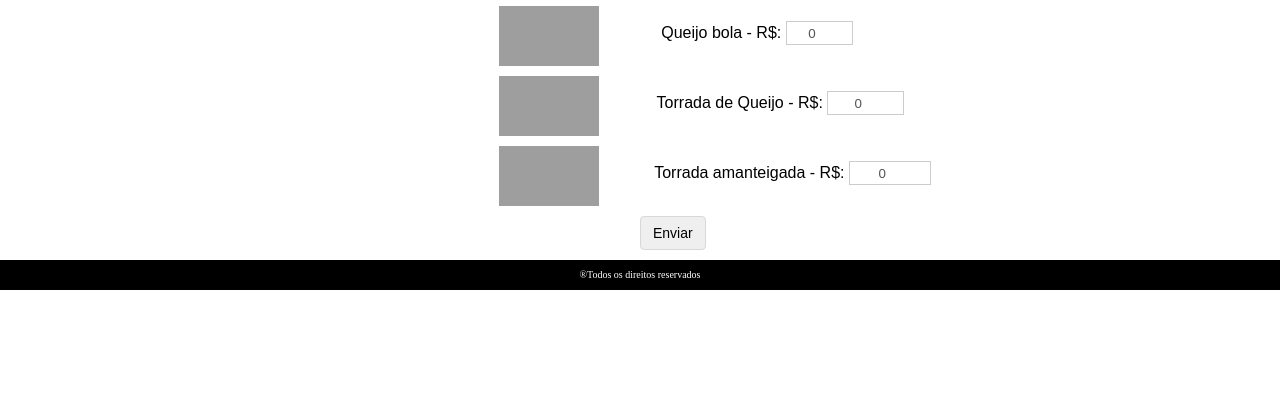
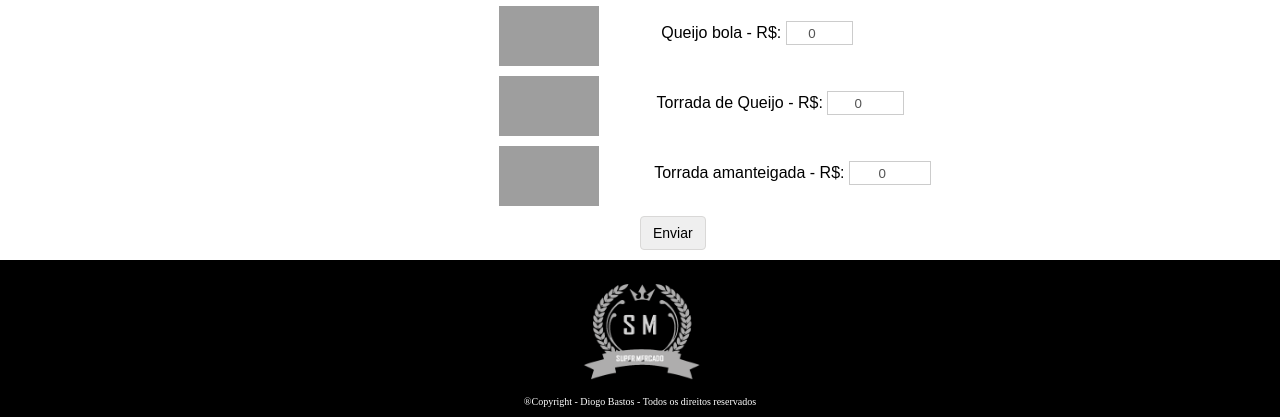
Before and after one commit to BastosDiogo/projeto-app-vendas, a Flask app: page /precos-atualizados in a window 1280 px wide. Shown: the part 1643-2060 px from the top of the page. Before the commit the page ends 1933 px from the top, so only its background shows below. Run offline with Flask 2, Linux system fonts and the light colour scheme; data that the repository does not hold is empty; some libraries are stand-ins or nearby versions; grey boxes are pictures that could not be loaded.

Commit message:
Add novo item no CSS. Mods no HTML.

```diff
--- a/static/geral.css
+++ b/static/geral.css
@@ -511,17 +511,21 @@ main {
 }
 
 footer {
-    /* width: 940px;
-	margin: 0 auto; */
-    background:rgb(0, 0, 0)
+  text-align: center;
+  color: #fff;
+  font-size: 10px;
+  padding-top: 20px;
+  padding-bottom: 10px;
+  background:rgb(0, 0, 0);
+  /* background:url(https://github.com/BastosDiogo/imagens-apps/blob/master/app-mercado/background.png?raw=true); */
+  box-sizing: border-box;
 }
 
 .texto-rodape {
     text-align:center;
     color: #fff;
     font-size: 10px;
-    padding-top: 10px;
-    padding-bottom: 10px;
+    padding-top: 15px;
 }
 
 #adm-selecao {
--- a/templates/template.html
+++ b/templates/template.html
@@ -42,11 +42,10 @@
         {% block conteudo %} {% endblock %}
     </main>
     <footer>
-        <h3>
+            <img id="logo" src="static\imagens\logo_limpa_branca.png">
             <p class="texto-rodape">
-                ®Todos os direitos reservados
+                ®Copyright - Diogo Bastos - Todos os direitos reservados
             </p>
-        </h3>
     </footer>
 </body>
 </html>
```
Also changed, not shown: static/imagens/logo_limpa_branca.png (added).
